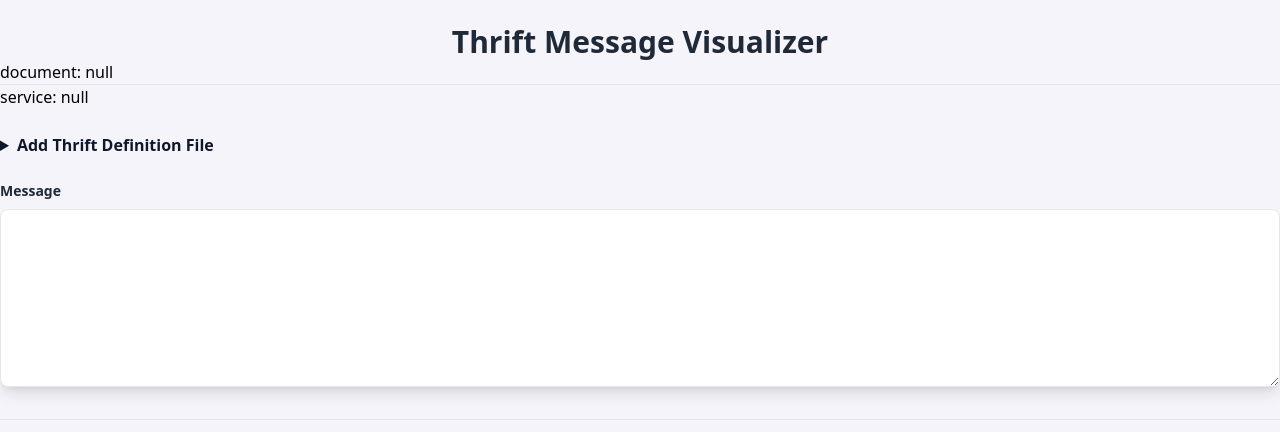
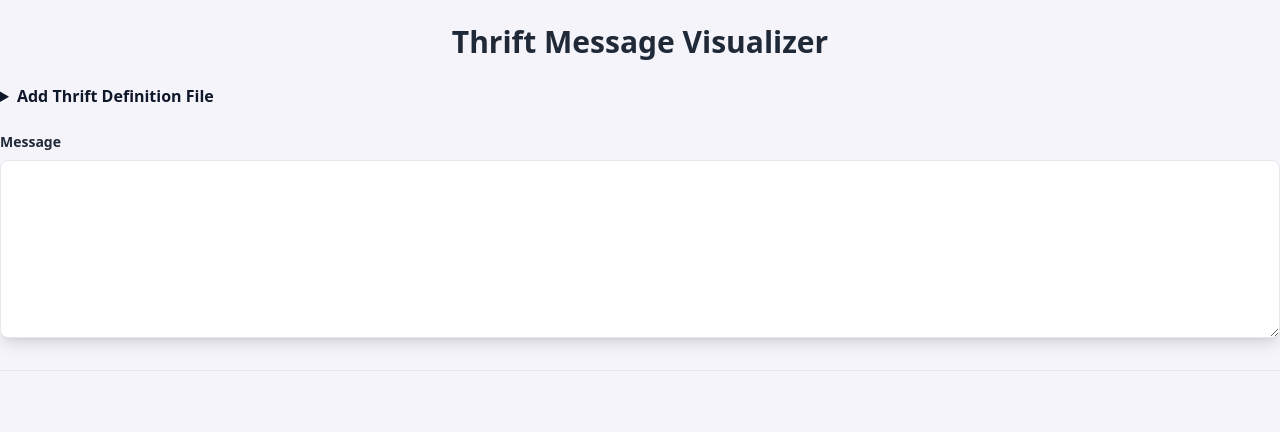
Before and after one commit to Kaitachi/JsonVisualizer, a SvelteKit app: page / in a window 1280 px wide. Shown: the top 432 px of the page. Built offline with nearby package versions, Linux system fonts and the light colour scheme.

Commit message:
clean: Hide away our JSON debug objects

```diff
--- a/src/routes/+page.svelte
+++ b/src/routes/+page.svelte
@@ -7,9 +7,11 @@
 <main>
 	<h1 class="text-2xl font-bold text-center text-gray-800 dark:text-gray-100 md:text-3xl">Thrift Message Visualizer</h1>
 
-	document: {JSON.stringify($document)}
-	<hr />
-	service: {JSON.stringify($service)}
+	<div class="hidden">
+		document: {JSON.stringify($document)}
+		<hr />
+		service: {JSON.stringify($service)}
+	</div>
 
 	<form class="my-6">
 		<fieldset>
```
